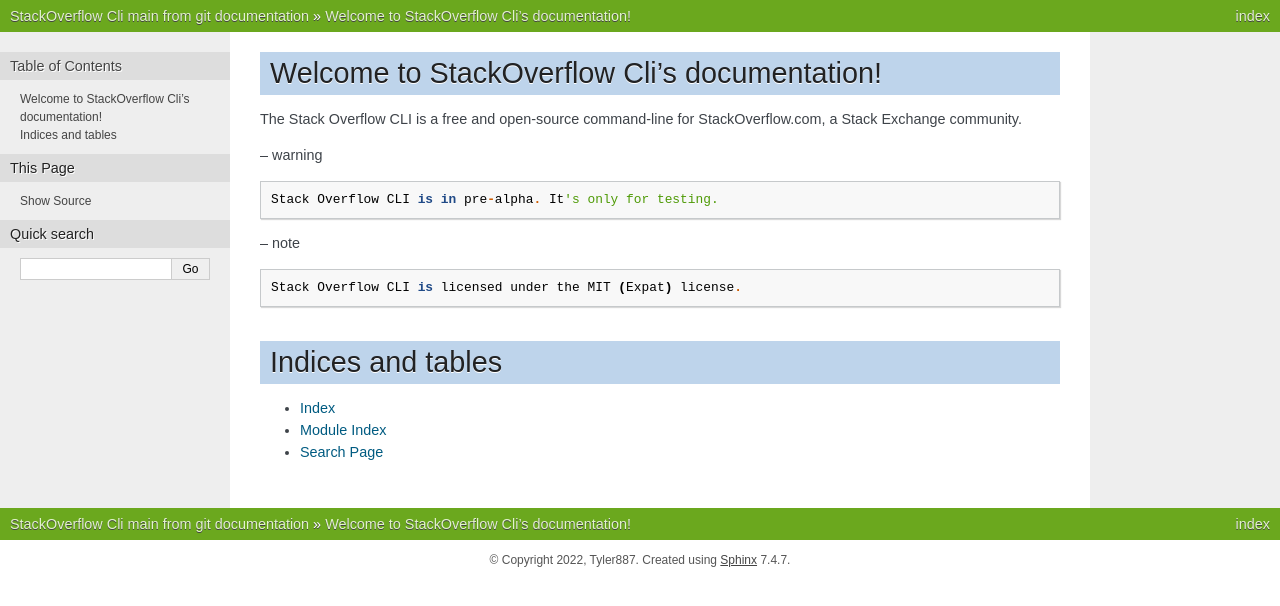
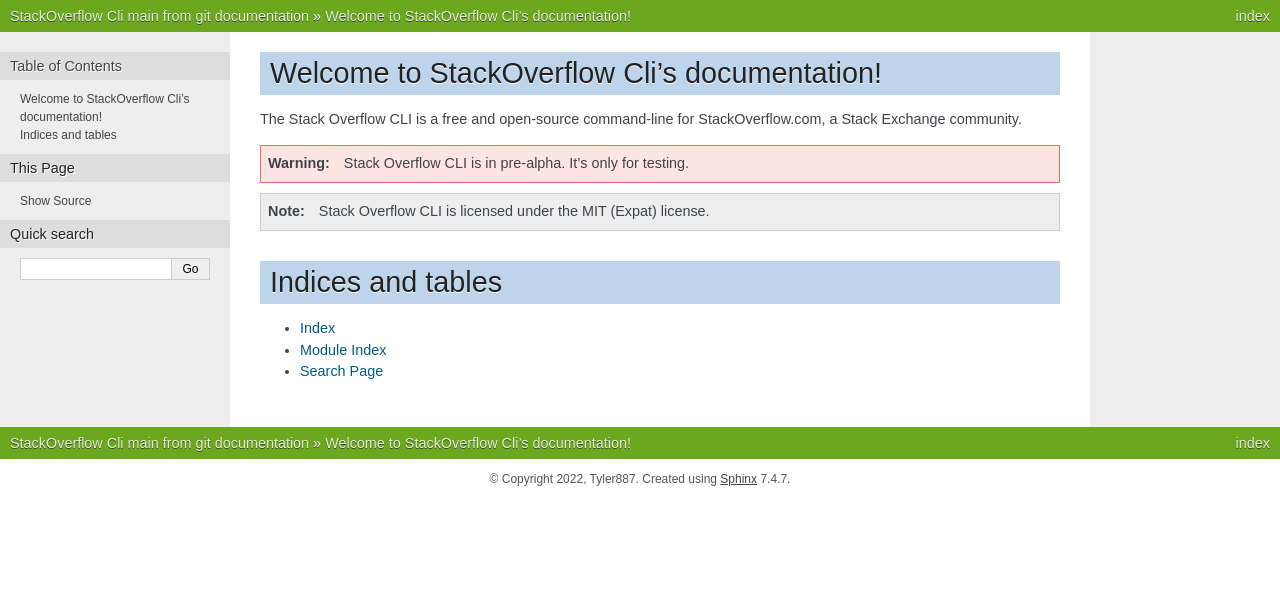
Before and after one commit to Tyler887/so, a Sphinx documentation site: the page built from documentation/source/index.rst, in a window 1280 px wide. Shown: the top 606 px of the page. Built offline with Sphinx 7.4.7, drawn with Linux system fonts in a browser that asks for light colours.

```diff
--- a/documentation/source/index.rst
+++ b/documentation/source/index.rst
@@ -12,11 +12,11 @@ Welcome to StackOverflow Cli's documentation!
 
 The Stack Overflow CLI is a free and open-source command-line for StackOverflow.com, a Stack Exchange community.
 
--- warning ::
+.. warning ::
 
    Stack Overflow CLI is in pre-alpha. It's only for testing.
 
--- note ::
+.. note ::
 
    Stack Overflow CLI is licensed under the MIT (Expat) license.
 
```
